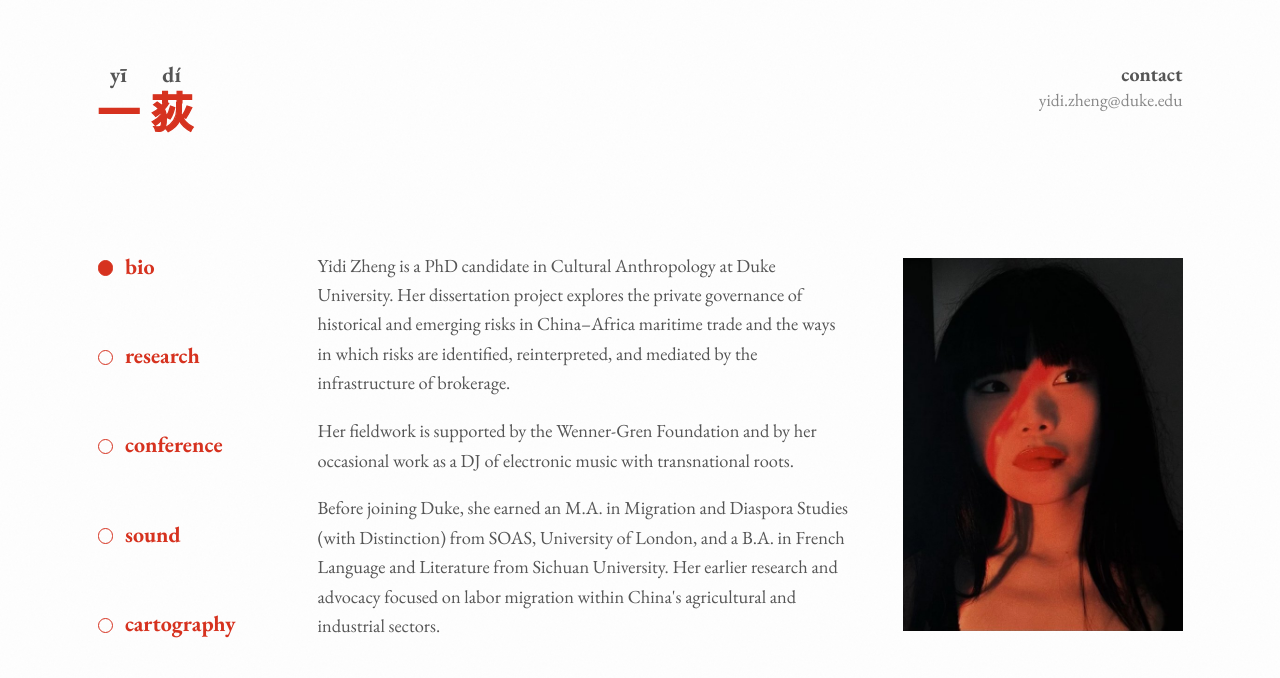
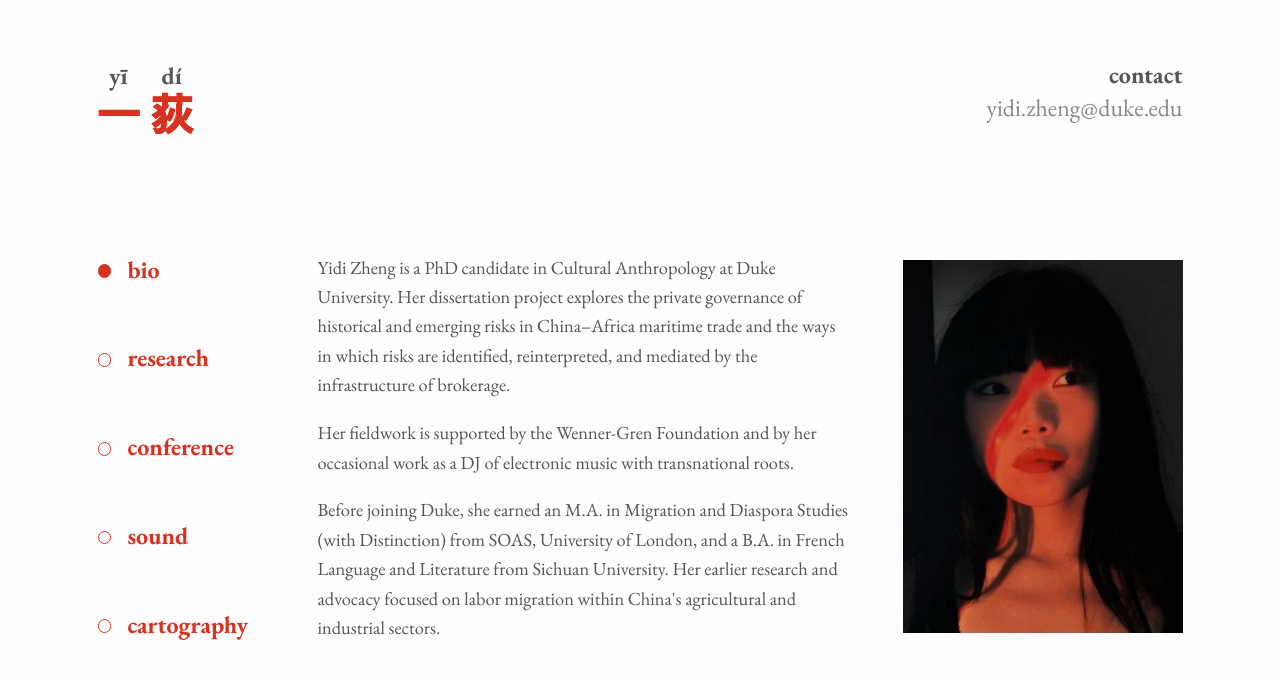
Before and after one commit to yidiyidiyidi/yidizheng, a plain HTML site: page index.html in a window 1280 px wide. Drawn offline with nearby package versions, Linux system fonts and the light colour scheme.

Commit message:
Add files via upload

```diff
--- a/film.css
+++ b/film.css
@@ -77,7 +77,7 @@ h1 {
 /* the pinyin above each character */
 .name-zh rt {
     font-family: "EB Garamond", Garamond, "Times New Roman", serif;   /* has ī and í, so yī dí is all one font */
-    font-size: 1.375rem;         /* pinyin: same size as the menu entries */
+    font-size: 1.5rem;           /* pinyin: 24px, same as the menu entries */
     font-weight: bold;           /* bold, like "contact" */
     color: #555;
     letter-spacing: 0;           /* no extra spacing, so each syllable stays exactly centred */
@@ -90,14 +90,14 @@ h1 {
 /* Contact line under the name — grey, same size as body text */
 .contact {
     font-family: "EB Garamond", Garamond, "Times New Roman", serif;
-    font-size: 1.1rem;           /* email */
+    font-size: 1.5rem;           /* email: 24px */
     color: #555;
     margin: 0;
     white-space: nowrap;
 }
 .contact-label {
     display: block;
-    font-size: 1.25rem;          /* "contact" */
+    font-size: 1.5rem;           /* "contact": 24px */
     font-weight: bold;           /* "contact" in bold, lowercase */
 }
 .contact a {
@@ -145,13 +145,13 @@ html body {
     grid-column: 2; grid-row: 1; text-align: right;
     line-height: 1.4;            /* regular spacing between "contact" and the email */
     /* nudge so the top of "contact" lines up with the top of 郑一荻 yidi zheng */
-    margin-top: -0.25px;           /* "contact" is centred on the yī dí row */
+    margin-top: -2.4px;            /* "contact" is centred on the yī dí row */
 }
 
 .layout {
     display: grid;
-    grid-template-columns: 150px minmax(0, 1fr);
-    column-gap: 70px;
+    grid-template-columns: 160px minmax(0, 1fr);
+    column-gap: 60px;
     align-items: start;
 }
 
@@ -171,7 +171,7 @@ html body {
     display: inline-flex;
     align-items: center;
     font-family: "EB Garamond", Garamond, "Times New Roman", serif;
-    font-size: 1.375rem;         /* menu entries */
+    font-size: 1.5rem;           /* menu entries */
     font-weight: bold;
     color: #D8321F;
     text-decoration: none;
@@ -180,9 +180,9 @@ html body {
 }
 
 .side-nav .radio {
-    width: 0.7em;                /* 12.6px */
-    height: 0.7em;
-    margin-right: 0.55em;
+    width: 0.58em;               /* ~14px at 24px */
+    height: 0.58em;
+    margin-right: 0.67em;        /* words stay where they were */
     border: 1.5px solid #D8321F;
     border-radius: 50%;          /* round */
     box-sizing: border-box;
```
